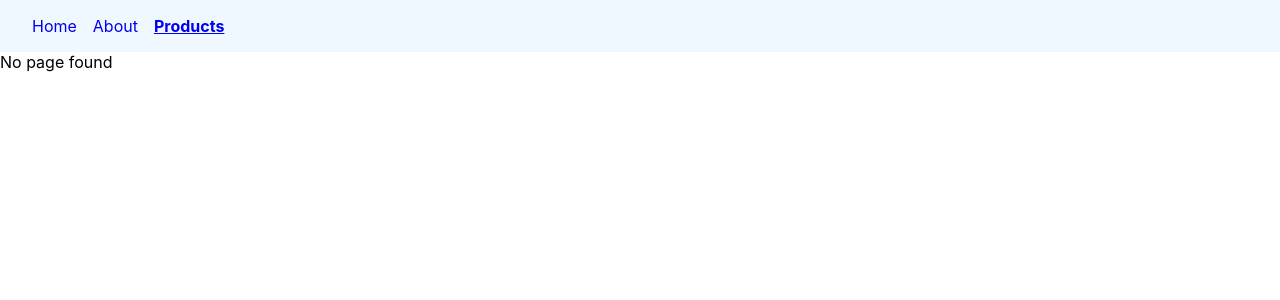
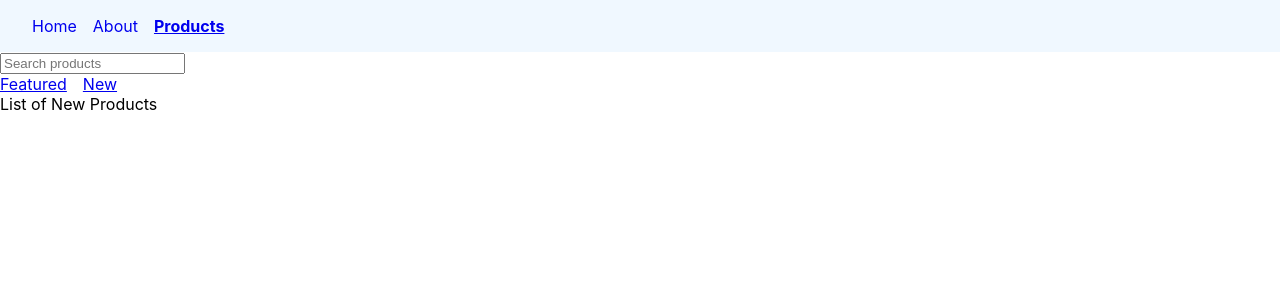
Before and after one commit to sharukhsm/react-router-demo, a React (Create React App) app: page /products/new in a window 1280 px wide. Shown: the top 300 px of the page. Built offline with nearby package versions, Linux system fonts and the light colour scheme.

Commit message:
Complete Nested Routes

```diff
--- a/src/App.js
+++ b/src/App.js
@@ -4,16 +4,23 @@ import { Home } from "./components/Home";
 import { OrderSummary } from "./components/OrderSummary";
 import { Navbar } from "./components/Navbar";
 import NoMatch from "./components/NoMatch";
+import { Products } from "./components/Products";
+import { FeaturedProducts } from "./components/FeaturedProducts";
+import { NewProducts } from "./components/NewProducts";
 
 function App() {
   return (
     <>
       <Navbar />
       <Routes>
-        <Route path="/" element={<Home />}></Route>
-        <Route path="about" element={<About />}></Route>
-        <Route path="order-summary" element={<OrderSummary />}></Route>
-        <Route path="*" element={<NoMatch />}></Route>
+        <Route path="/" element={<Home />} />
+        <Route path="about" element={<About />} />
+        <Route path="order-summary" element={<OrderSummary />} />
+        <Route path="*" element={<NoMatch />} />
+        <Route path="products" element={<Products />}>
+          <Route path="featured" element={<FeaturedProducts />} />
+          <Route path="new" element={<NewProducts />} />
+        </Route>
       </Routes>
     </>
   );
--- /dev/null
+++ b/src/components/FeaturedProducts.js
@@ -0,0 +1,5 @@
+import React from "react";
+
+export const FeaturedProducts = () => {
+  return <div>List of Featured Products</div>;
+};
--- a/src/components/Navbar.js
+++ b/src/components/Navbar.js
@@ -10,7 +10,7 @@ export const Navbar = () => {
   };
 
   return (
-    <nav>
+    <nav className="primary-nav">
       <NavLink to="/" style={navLinkStyles}>
         Home
       </NavLink>
--- /dev/null
+++ b/src/components/NewProducts.js
@@ -0,0 +1,5 @@
+import React from "react";
+
+export const NewProducts = () => {
+  return <div>List of New Products</div>;
+};
--- /dev/null
+++ b/src/components/Products.js
@@ -0,0 +1,18 @@
+import React from "react";
+import { Link, Outlet } from "react-router-dom";
+
+export const Products = () => {
+  return (
+    <>
+      <div>
+        <input type="search" placeholder="Search products"></input>
+      </div>
+
+      <nav>
+        <Link to="featured">Featured</Link>
+        <Link to="new">New</Link>
+      </nav>
+      <Outlet />
+    </>
+  );
+};
--- a/src/index.css
+++ b/src/index.css
@@ -12,7 +12,7 @@ code {
     monospace;
 }
 
-nav {
+.primary-nav {
   background-color: aliceblue;
   padding: 16px 32px;
 }
```
